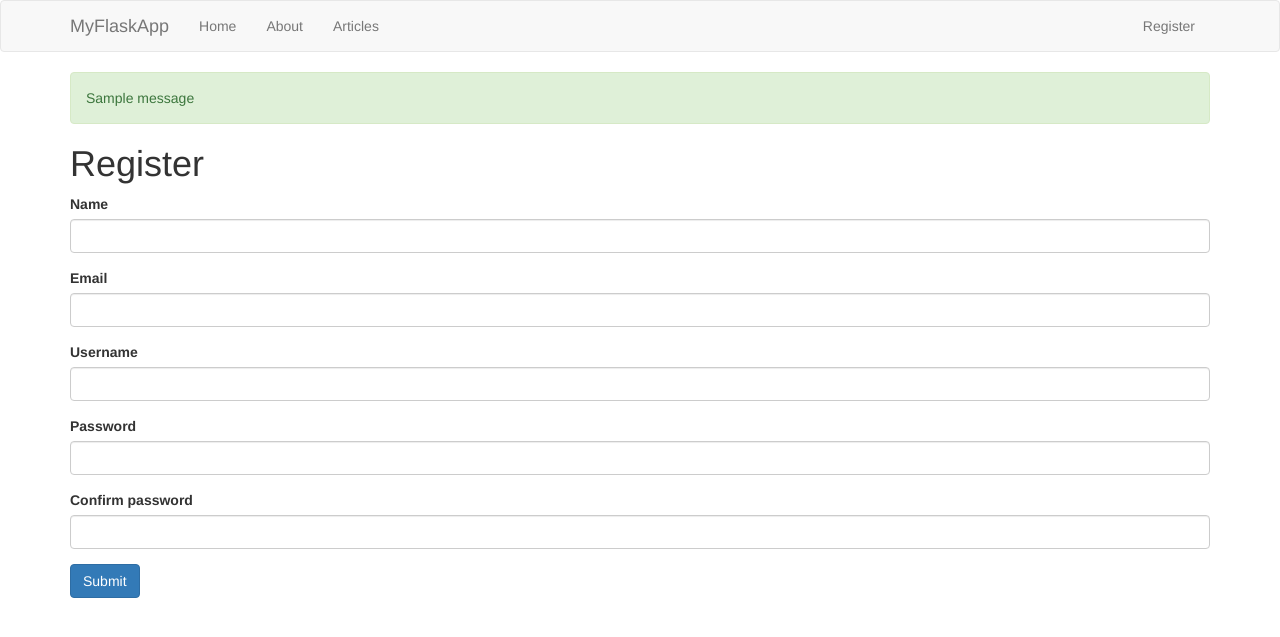
After one commit to stevensallright/flask_tutorial_yt, a Flask app: page /register in a window 1280 px wide. The commit adds this page. Shown: the top 637 px of the page. Run offline with Flask 2, Linux system fonts and the light colour scheme; one stand-in notice (Sample message) is shown; some libraries are stand-ins or nearby versions.

Commit message:
part 2 files

```diff
--- a/myflaskapp/app.py
+++ b/myflaskapp/app.py
@@ -1,13 +1,27 @@
 # main file of application
 
-from flask import Flask, render_template
+from flask import Flask, render_template, flash, redirect, url_for, session, request, logging
+from flask_mysqldb import MySQL
 from data import Articles
+from wtforms import Form, StringField, TextAreaField, PasswordField, validators
+from passlib.hash import sha256_crypt
 
 # create instance of flask app
 app = Flask(__name__)
-
 # to run in debug mode, let's you see changes in your application without having to restart the server
 app.debug = True
+
+
+# configure mysql to work with application
+app.config['MYSQL_HOST'] = 'localhost'   # where db is stored
+app.config['MYSQL_USER'] = 'root'
+app.config['MYSQL_PASSWORD'] = ''
+app.config['MYSQL_DB'] = 'myflaskapp'
+app.config['MYSQL_CURSORCLASS'] = 'DictCursor'   # so mysqldb knows to return data in dict form
+
+# initialize database
+mysql = MySQL(app)   # wrap up app variable
+
 
 # read data from data.py
 Articles = Articles()
@@ -36,8 +50,57 @@ def article(id):
 	return render_template('article.html', id=id)
 
 
+# use a class to handle forms
+class RegisterForm(Form):
+	name = StringField('Name', [validators.Length(min=1, max=50)])
+	username = StringField('Username', [validators.Length(min=4, max=25)])
+	email = StringField('Email', [validators.Length(min=6, max=50)])
+	password = PasswordField('Password', [
+		validators.DataRequired(),
+		validators.EqualTo('confirm', message="Passwords don't match")
+	])
+	confirm = PasswordField('Confirm password')
+
+# route for form class above
+@app.route('/register', methods=['GET', 'POST'])   # accepts both types of requests
+def register():
+	form = RegisterForm(request.form)   # class form created above
+
+	# check if it's POST or GET requests
+	if request.method == 'POST' and form.validate():
+
+		name = form.name.data
+		email = form.email.data
+		username = form.username.data
+		password = sha256_crypt.encrypt(str(form.password.data))	   # this needs to be encrypted before sending to db
+
+		# create cursor
+		cur = mysql.connection.cursor()
+
+		# insert data (%s is string replace)
+		cur.execute("INSERT INTO users(name, email, username, password) VALUES (%s, %s, %s, %s)",
+					(name, email, username, password))
+
+		# commit to database
+		mysql.connection.commit()
+
+		# close connection
+		cur.close()
+
+		# flash message once registered
+		flash('You are now registered and can log in', 'success')
+
+		# return user to homepage
+		return redirect(url_for('index'))
+
+	return render_template('register.html', form=form)
+
+
+
 # if this condition met this script will be executed
 if __name__ == '__main__':
+
+	app.secret_key = 'secret123'
 	app.run()
 
 	# to run in debug mode, let's you see changes in your application without having to restart the server
--- /dev/null
+++ b/myflaskapp/templates/includes/_formhelpers.html
@@ -0,0 +1,9 @@
+{% macro render_field(field) %}
+  {{ field.label}}
+  {{ field(**kwargs)|safe }}
+  {% if field.errors %}
+    {% for error in field.errors %}
+      <span class="help-inline">{{ error }}</span>
+    {% endfor %}
+  {% endif %}
+{% endmacro %}
--- /dev/null
+++ b/myflaskapp/templates/includes/_messages.html
@@ -0,0 +1,7 @@
+{% with messages = get_flashed_messages(with_categories=true) %}
+  {% if messages %}
+    {% for category, message in messages %}
+      <div class="alert alert-{{ category }}">{{ message }}</div>
+    {% endfor %}
+  {% endif %}
+{% endwith %}
--- a/myflaskapp/templates/includes/_navbar.html
+++ b/myflaskapp/templates/includes/_navbar.html
@@ -16,6 +16,11 @@
         <li><a href="/about">About</a></li>
         <li><a href="/articles">Articles</a></li>
       </ul>
+
+      <ul class="nav navbar-nav navbar-right">
+        <li><a href="/register">Register</a></li>
+      </ul>
+
     </div>
   </div>
 </nav>
--- a/myflaskapp/templates/layout.html
+++ b/myflaskapp/templates/layout.html
@@ -8,6 +8,7 @@
   <body>
     {% include 'includes/_navbar.html'%}
     <div class="container">
+      {% include 'includes/_messages.html'%}
       {% block body %}{% endblock %}
     </div>
 
--- /dev/null
+++ b/myflaskapp/templates/register.html
@@ -0,0 +1,26 @@
+{% extends 'layout.html' %}
+
+<!-- takes the attributes defined in the RegisterForm class in app.py -->
+
+{% block body %}
+  <h1>Register</h1>
+  {% from "includes/_formhelpers.html" import render_field %}
+  <form method="POST" action="">
+    <div class="form-group">
+      {{render_field(form.name, class_="form-control")}}
+    </div>
+    <div class="form-group">
+      {{render_field(form.email, class_="form-control")}}
+    </div>
+    <div class="form-group">
+      {{render_field(form.username, class_="form-control")}}
+    </div>
+    <div class="form-group">
+      {{render_field(form.password, class_="form-control")}}
+    </div>
+    <div class="form-group">
+      {{render_field(form.confirm, class_="form-control")}}
+    </div>
+    <p><input type="submit" class="btn btn-primary" value="Submit"></p>
+  </form>
+{% endblock %}
```
